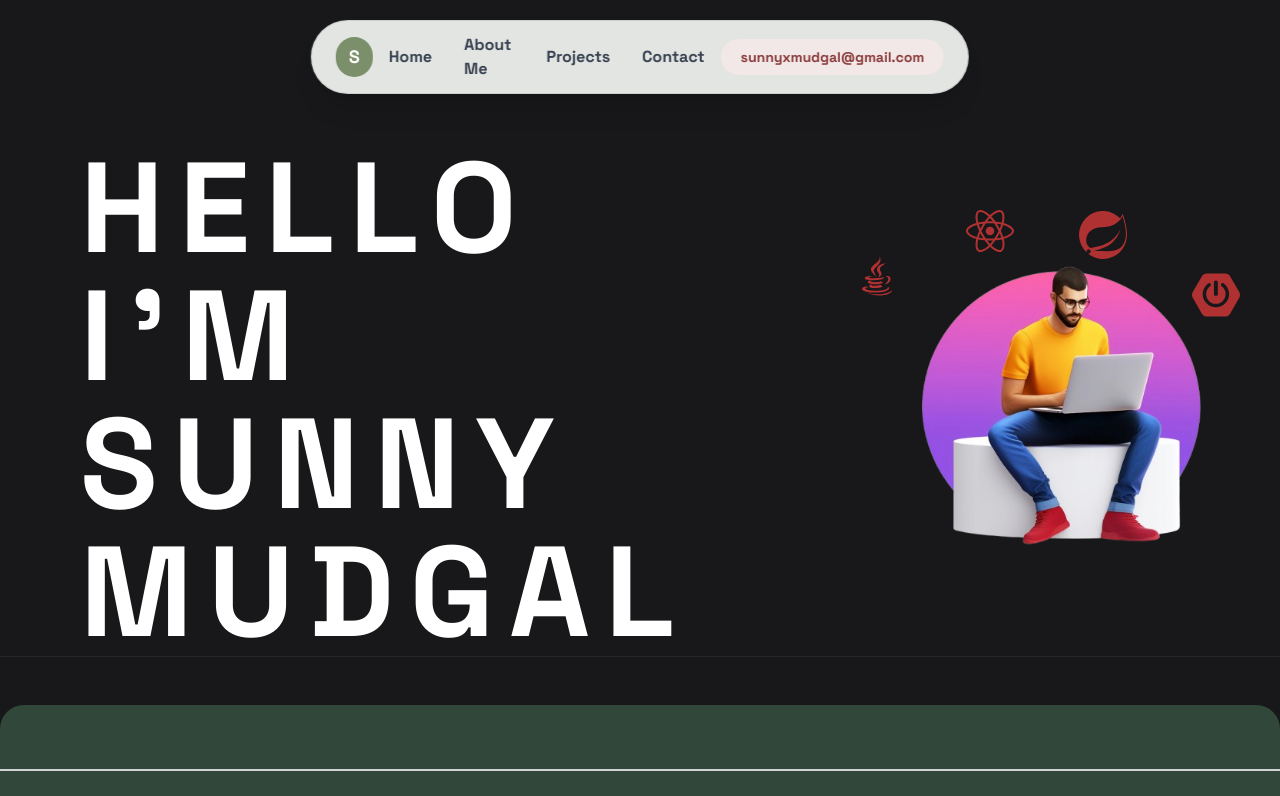
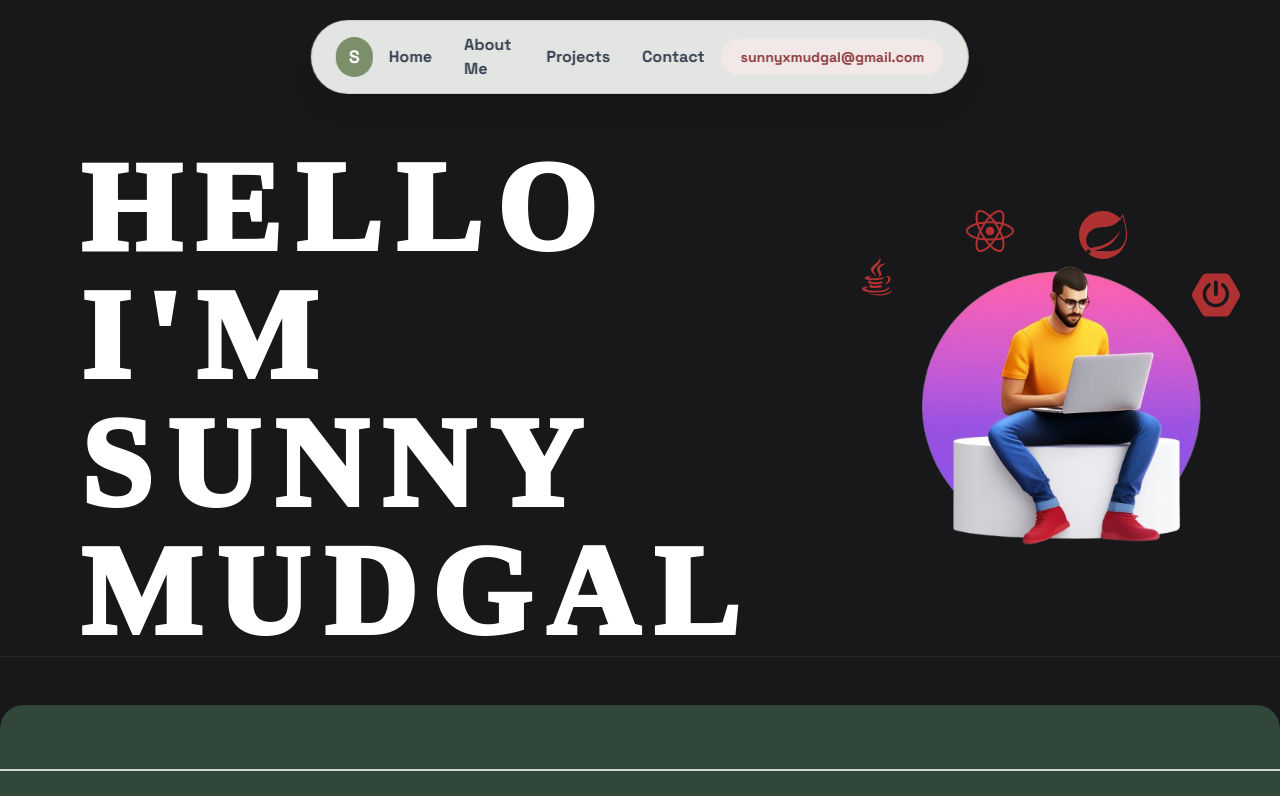
Before and after one commit to sunnnymudgal/PortfolioWebsite, a React (Vite) app: page / in a window 1280 px wide. Shown: the top 796 px of the page. Built offline with nearby package versions, Linux system fonts and the light colour scheme; a web font is replaced by a local one.

Commit message:
Update LandingPage.jsx

```diff
--- a/src/components/LandingPage.jsx
+++ b/src/components/LandingPage.jsx
@@ -11,7 +11,7 @@ function LandingPage() {
 
 
       <div className="textstructure flex max-md:flex-col items-center pt-36 max-md:pt-24">
-        <div className="masker flex flex-col items-start justify-start w-4/6">
+        <div className="masker flex flex-col items-start justify-start w-4/6 font-[majormono]">
           {["Hello", "I'm Sunny", "Mudgal"].map((item, index) => (
             <h1
               key={index}
```
